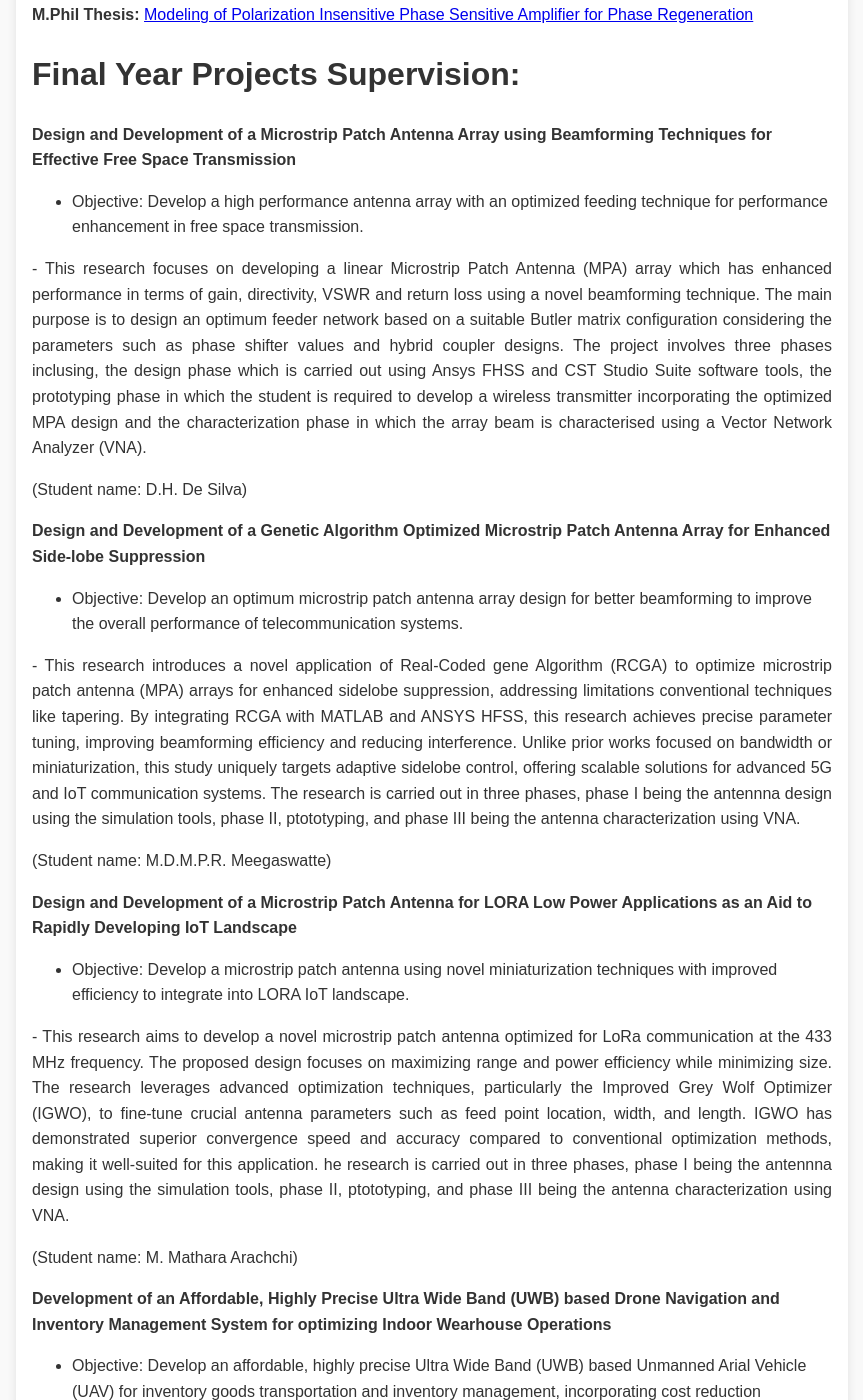
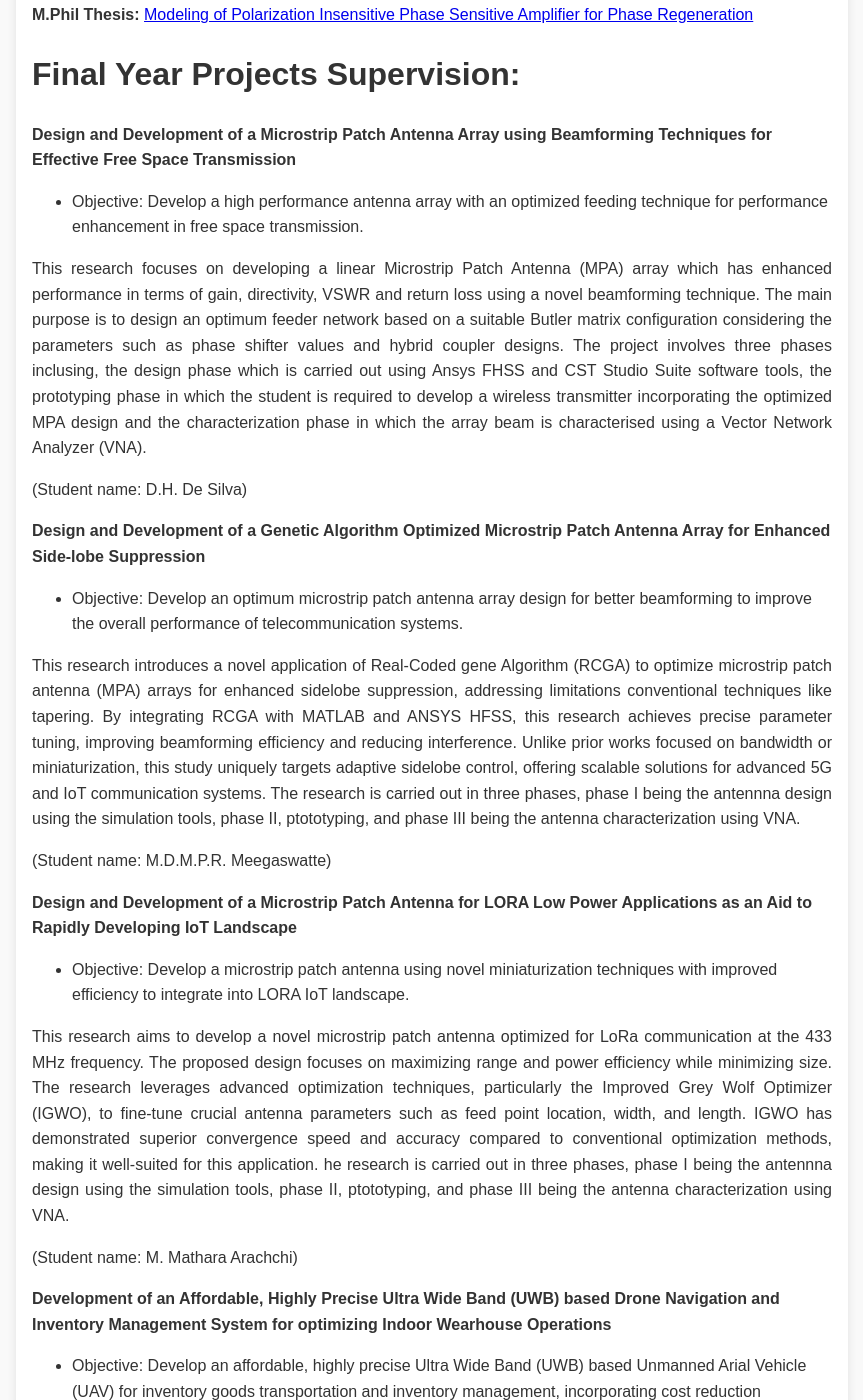
Before and after one commit to dushanimunasinghe/dushanimunasinghe.github.io, a Jekyll site: the page built from research.md, in a window 1280 px wide and 1400 px high, scrolled down 714 px. Shown: the whole window, without its empty margins (208-1071 px from the left). Built offline with Jekyll 4.4.1, drawn with Linux system fonts in a browser that asks for light colours; some of the changed text lies outside the part shown.

Commit message:
Update research.md

```diff
--- a/research.md
+++ b/research.md
@@ -13,9 +13,11 @@ title: Research
 # M.Phil Research
 
 **Polarization-Insensitive Phase Sensitive Optical Amplifier for Phase Regeneration**
+
 <p align="justify">
 In optical communication, Phase Sensitive Amplifiers (PSAs) are well-known for their superior noise performance. In this research, a novel PSA configuration is proposed which implements a polarization-insensitive phase sensitive fiber optic parametric amplifier for phase regeneration. The proposed design can be used to address the inherent gain degradation issue in a polarization sensitive phase sensitive amplifier. This research investigates the possibilities for a significant gain enhancement when the polarization diversity loop is implemented.
 </p>
+
 **M.Phil Thesis:**
 <a href="http://dl.lib.uom.lk:8080/server/api/core/bitstreams/417a0a61-4fe6-4b9b-ad6f-3fa1f7bddcb6/content" target="_blank" rel="noopener noreferrer">Modeling of Polarization Insensitive Phase Sensitive Amplifier for Phase Regeneration</a>
 
@@ -23,65 +25,83 @@ In optical communication, Phase Sensitive Amplifiers (PSAs) are well-known for t
 
   **Design and Development of a Microstrip Patch Antenna Array using Beamforming Techniques for Effective Free Space Transmission**
   - Objective: Develop a high performance antenna array with an optimized feeding technique for performance enhancement in free space transmission.
+
 <p align="justify">
-  - This  research focuses on developing a linear Microstrip Patch Antenna (MPA) array which has enhanced performance in terms of gain, directivity, VSWR and return loss using a novel beamforming technique. The main purpose is to design an optimum feeder network based on a suitable Butler matrix configuration considering the parameters such as phase shifter values and hybrid coupler designs. The project involves three phases inclusing, the design phase which is carried out using Ansys FHSS and CST Studio Suite software tools, the prototyping phase in which the student is required to develop a wireless transmitter incorporating the optimized MPA design and the characterization phase in which the array beam is characterised using a Vector Network Analyzer (VNA).
+This  research focuses on developing a linear Microstrip Patch Antenna (MPA) array which has enhanced performance in terms of gain, directivity, VSWR and return loss using a novel beamforming technique. The main purpose is to design an optimum feeder network based on a suitable Butler matrix configuration considering the parameters such as phase shifter values and hybrid coupler designs. The project involves three phases inclusing, the design phase which is carried out using Ansys FHSS and CST Studio Suite software tools, the prototyping phase in which the student is required to develop a wireless transmitter incorporating the optimized MPA design and the characterization phase in which the array beam is characterised using a Vector Network Analyzer (VNA).
 </p>
+
 (Student name: D.H. De Silva)
 
   **Design and Development of a Genetic Algorithm Optimized Microstrip Patch Antenna Array for Enhanced Side-lobe Suppression**
   - Objective: Develop an optimum microstrip patch antenna array design for better beamforming to improve the overall performance of telecommunication systems.
+
 <p align="justify">
-  - This research introduces a novel application of Real-Coded gene Algorithm (RCGA) to optimize microstrip patch antenna (MPA) arrays for enhanced sidelobe suppression, addressing limitations conventional techniques like tapering. By integrating RCGA with MATLAB and ANSYS HFSS, this research achieves precise parameter tuning, improving beamforming efficiency and reducing interference. Unlike prior works focused on bandwidth or miniaturization, this study uniquely targets adaptive sidelobe
+This research introduces a novel application of Real-Coded gene Algorithm (RCGA) to optimize microstrip patch antenna (MPA) arrays for enhanced sidelobe suppression, addressing limitations conventional techniques like tapering. By integrating RCGA with MATLAB and ANSYS HFSS, this research achieves precise parameter tuning, improving beamforming efficiency and reducing interference. Unlike prior works focused on bandwidth or miniaturization, this study uniquely targets adaptive sidelobe
 control, offering scalable solutions for advanced 5G and IoT communication systems. The research is carried out in three phases, phase I being the antennna design using the simulation tools, phase II, ptototyping, and phase III being the antenna characterization using VNA.
 </p>
+
 (Student name: M.D.M.P.R. Meegaswatte)
 
   **Design and Development of a Microstrip Patch Antenna for LORA Low Power Applications as an Aid to Rapidly Developing IoT Landscape**
   - Objective: Develop a microstrip patch antenna using novel miniaturization techniques with improved efficiency to integrate into LORA IoT landscape.
+
 <p align="justify">
-  - This research aims to develop a novel microstrip patch antenna optimized for LoRa communication at the 433 MHz frequency. The proposed design focuses on maximizing range and power efficiency while minimizing size. The research leverages advanced optimization techniques, particularly the Improved Grey Wolf Optimizer (IGWO), to fine-tune crucial antenna parameters such as feed point location, width, and length. IGWO has demonstrated superior convergence speed and accuracy compared to conventional optimization methods, making it well-suited for this application. he research is carried out in three phases, phase I being the antennna design using the simulation tools, phase II, ptototyping, and phase III being the antenna characterization using VNA.
+This research aims to develop a novel microstrip patch antenna optimized for LoRa communication at the 433 MHz frequency. The proposed design focuses on maximizing range and power efficiency while minimizing size. The research leverages advanced optimization techniques, particularly the Improved Grey Wolf Optimizer (IGWO), to fine-tune crucial antenna parameters such as feed point location, width, and length. IGWO has demonstrated superior convergence speed and accuracy compared to conventional optimization methods, making it well-suited for this application. he research is carried out in three phases, phase I being the antennna design using the simulation tools, phase II, ptototyping, and phase III being the antenna characterization using VNA.
 </p>
+
 (Student name: M. Mathara Arachchi)
 
   **Development of an Affordable, Highly Precise Ultra Wide Band (UWB) based Drone Navigation and Inventory Management System for optimizing Indoor Wearhouse Operations**
   - Objective: Develop an affordable, highly precise Ultra Wide Band (UWB) based Unmanned Arial Vehicle (UAV) for inventory goods transportation and inventory management, incorporating cost reduction strategies for drone development.
+
 <p align="justify">
-  - This research aims on characterizing a F450 quadcopter carrying a payload from one place to another to manage an inventory and updating a inventory database regularly. The drone navigation is UWB based accomodating for GNSS denied environments in indoor warehouses. First phase of the research characterizes the drone based on its payload carrying capacity of upto 3-4kg (in Solidworks), integrating the drone design in MATLAB for further testing in terms of drone stability under varying conditions. Phase II involves drone prototyping and payload testing in real world conditions. Phase III is the development of a real-time inventory tracking system and testing the same.
+This research aims on characterizing a F450 quadcopter carrying a payload from one place to another to manage an inventory and updating a inventory database regularly. The drone navigation is UWB based accomodating for GNSS denied environments in indoor warehouses. First phase of the research characterizes the drone based on its payload carrying capacity of upto 3-4kg (in Solidworks), integrating the drone design in MATLAB for further testing in terms of drone stability under varying conditions. Phase II involves drone prototyping and payload testing in real world conditions. Phase III is the development of a real-time inventory tracking system and testing the same.
 </p>
+
 (Student name: B.G.H.M.Y.J. Herath)
 
   **Development of a Highly Precise Autonomous Drone Navigation System using UWB in GNSS-Denied Environments**
   - Objective: Develop a UWB-based indepdendent drone navigation system for highly accurate positioning in areas where GNSS signals may not be received.
+
 <p align="justify">
-  - This research aims on developing an accurate drone positioning algorithm to locate the UWB tags using trilateration where a maximum of four UWB anchors are deployed. The algorithm is intended to enhance the accuracy using real-time signal processing. This algorithm based UAV navigation system is simulated by setting up a virtual environment. As the final phase, the positioning algorithm will be integrated to the control system of the existing UAV to supply real-time horizontal and vertical positioning using data from the UWB tag and Pixhawk flight controller. Finally, the reliability is improved by means of signal re-initialization or fallback systems.
+This research aims on developing an accurate drone positioning algorithm to locate the UWB tags using trilateration where a maximum of four UWB anchors are deployed. The algorithm is intended to enhance the accuracy using real-time signal processing. This algorithm based UAV navigation system is simulated by setting up a virtual environment. As the final phase, the positioning algorithm will be integrated to the control system of the existing UAV to supply real-time horizontal and vertical positioning using data from the UWB tag and Pixhawk flight controller. Finally, the reliability is improved by means of signal re-initialization or fallback systems.
 </p>
+
 (Student name: W.A.P.D.T. Perera)
 
   **Design of a Standalone Off-Grid Renewable Energy Solution for Powering Mobile Base Tranceiver Stations in Remote Areas in Sri Lanka**
   - Objective: Design a standalone off-grid renewable energy solution for BTS sites in remote areas in Sri Lanka and to optimize the system design for different climatic zones so that it meets the specific demands of each BTS site in terms of their load profiles, solar irradiation and wind speed in that particular area.
+
 <p align="justify">
-  - This research is specifically designed and simulated for the climate and load conditions of Sri Lanka using Homer Pro Software by incorporating adaptive power techniques so that it provides an optimal and feasible solution with a reduced carbon footprint and provides better QoS. The adaptive power management techniques were carried out by using MATLAB Simulink MPPT charge controller design, which has 07 operating modes and call the queueing technique was carried out in order to reduce power consumption of the base station, which provides an QoS. Moreover, results of the techno-economic analysis find that installing hybrid system architecture would be a more cost-effective option.
+This research is specifically designed and simulated for the climate and load conditions of Sri Lanka using Homer Pro Software by incorporating adaptive power techniques so that it provides an optimal and feasible solution with a reduced carbon footprint and provides better QoS. The adaptive power management techniques were carried out by using MATLAB Simulink MPPT charge controller design, which has 07 operating modes and call the queueing technique was carried out in order to reduce power consumption of the base station, which provides an QoS. Moreover, results of the techno-economic analysis find that installing hybrid system architecture would be a more cost-effective option.
 </p>
+
 (Student name: V.M. Jeyanesan)
 
 # Collaborative Projects Supervision:
 
 **MedEng Nexus Initiative with Galle Medical Association - Peadiatric Cardiology Unit, Karapitiya National Hospital**
+
 <p align="justify">
 The MedEng Nexus is a strategic collaboration that unites the expertise of the Faculty of Engineering at the University of Sri Jayewardenepura, the Faculty of Engineering and Technology at CINEC Campus, and the Galle Medical Association (GMA). This initiative aims to bridge the gap between engineering and medical science by leveraging advanced engineering solutions to enhance medical practice and patient care.
 </p>
+
 **Project:**
 
   **Phase I: Design and Development of a Rational Database Managament System for Patient Data Management in Hospital Clinical Environments**
   - Objective: Develop a database with full diagnostic history of patients from the day of registration until the day of discharge from the clinic and to develop a user-friendly web interface with easy access to the system by a smart device.
+
 <p align="justify">
-  - This project develops a MySQL based database with Laravel framework and PHP programming in Visual Studio and designing a User Interface (UI) created using HTML 5, CSS and Bootstrap. The developed database is tested using XAMPP control panel which is an open-source software that offers a local web server setup for development and testing. The Apache server was launched in XAMPP control panel. The developed database implements an efficient patient management for the Paediatric Cardiology Unit of Karapitiya National Hospital which stores and manages patient data, patient diagnostic history, echo-reports, referrels etc. to be retrieved efficiently.
+This project develops a MySQL based database with Laravel framework and PHP programming in Visual Studio and designing a User Interface (UI) created using HTML 5, CSS and Bootstrap. The developed database is tested using XAMPP control panel which is an open-source software that offers a local web server setup for development and testing. The Apache server was launched in XAMPP control panel. The developed database implements an efficient patient management for the Paediatric Cardiology Unit of Karapitiya National Hospital which stores and manages patient data, patient diagnostic history, echo-reports, referrels etc. to be retrieved efficiently.
 </p>
+
 (Student name: K.M. Bhanuka)
 
   **Phase II: Design and Development of a Fully Digitized IoT Platform for Efficient Patient Management in Hospital Clinical Environments**
   - Objective: Develop a fully digitized IoT enabled patient appointment system to manage the patient flow and a secure data storage system for patient data storage.
+
 <p align="justify">
-  - The system is built using a Raspberry Pi Board, where the patient data are stored in as a Network Attached Storage (NAS), a local cloud solution. This system is used as a cost effective, energy efficient approach comparing to an external cloud solution. Other services related to the system functionality, are setup and hosted in the Raspberry Pi, to get a fully functional system to deliver and serve its desired output and service. This system consists of an appointment alert system to alert the patient on their next appointment date.
+The system is built using a Raspberry Pi Board, where the patient data are stored in as a Network Attached Storage (NAS), a local cloud solution. This system is used as a cost effective, energy efficient approach comparing to an external cloud solution. Other services related to the system functionality, are setup and hosted in the Raspberry Pi, to get a fully functional system to deliver and serve its desired output and service. This system consists of an appointment alert system to alert the patient on their next appointment date.
 </p>
+
 (Student name: H. Edirisinghe)
```
